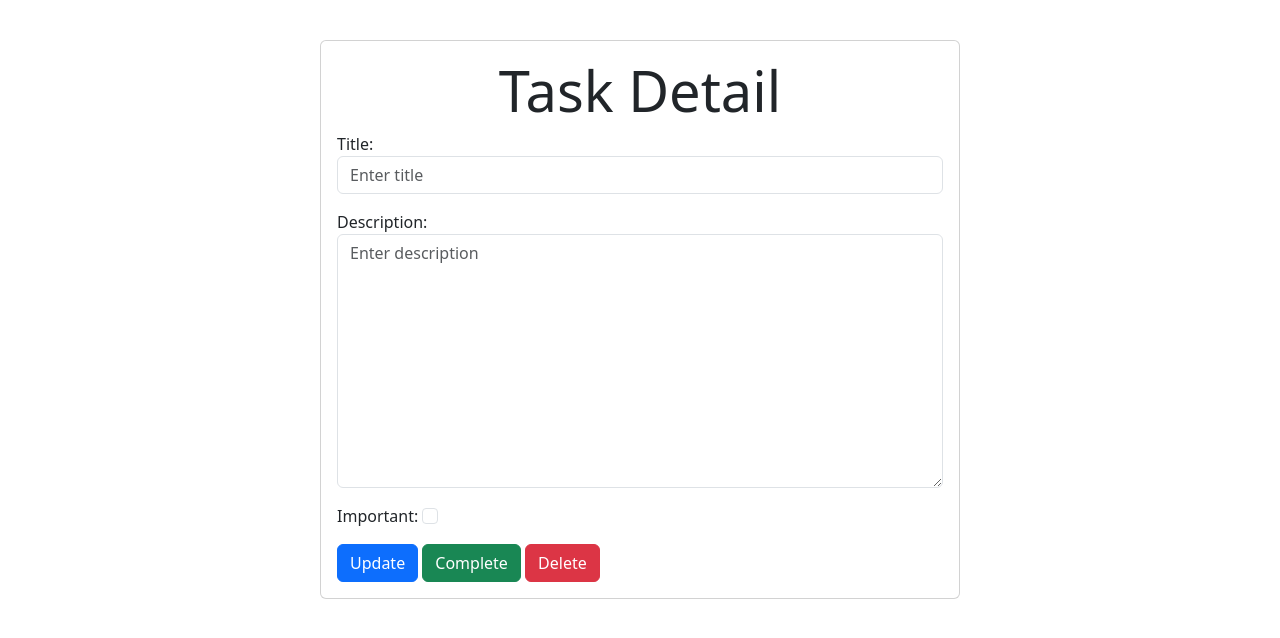
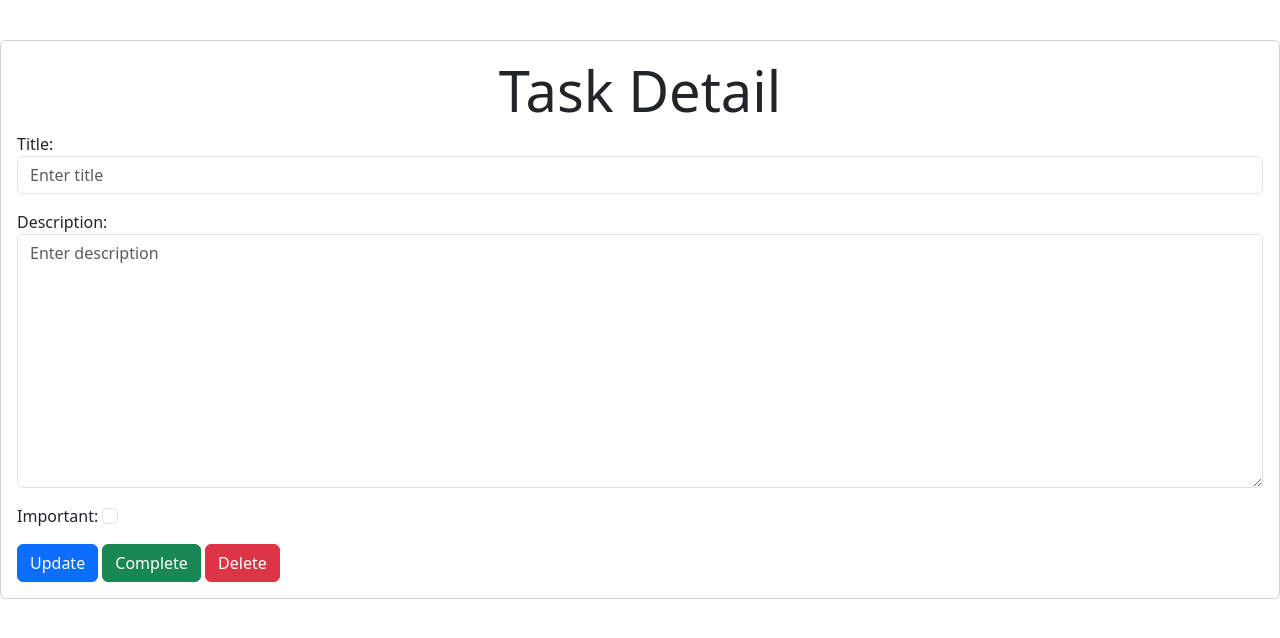
Before and after one commit to CarlosCastellar/django_crud, a Django app: template tasks/templates/task_detail.html in a window 1280 px wide. Shown: the part 56-694 px from the top of the page. Run offline with Django 5.2, Linux system fonts and the light colour scheme; the template is opened without the code that fills it: values that come from a table or form of the project are taken from there, others are empty.

Commit message:
se quita el ajuste al ancho de 50% del task_detail

```diff
--- a/tasks/templates/task_detail.html
+++ b/tasks/templates/task_detail.html
@@ -1,7 +1,7 @@
 {% extends 'base.html' %}
 
 {% block content %}
-<div class="card mt-5 mx-auto" style="width: 50%">
+<div class="card mt-5 mx-auto">
   <div class="card-body">
     <h1 class="text-center display-4">Task Detail</h1>
 
```
